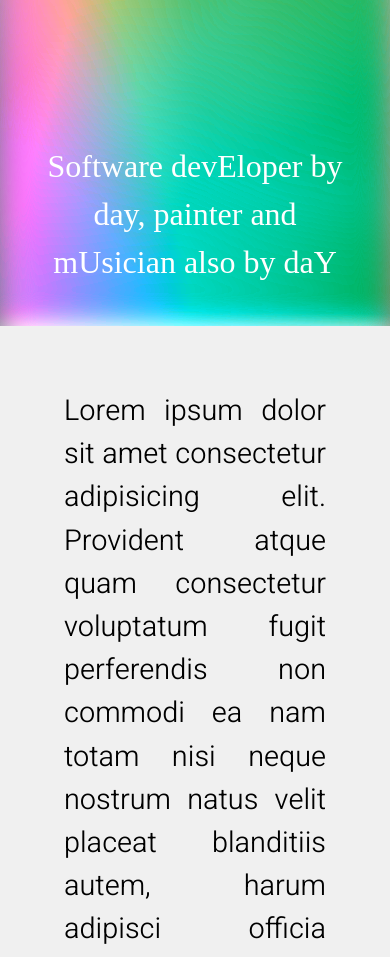
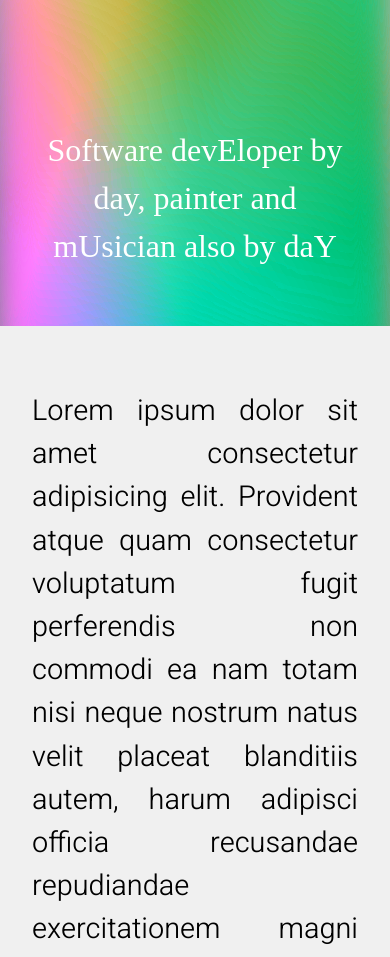
Before and after one commit to youngburi/homepage, a Next.js app: page / in a window 390 px wide. Shown: the part 518-1475 px from the top of the page. Built offline with nearby package versions, Linux system fonts and the light colour scheme; a web font is replaced by a local one.

Commit message:
smoother scroll, margins at small screen

```diff
--- a/components/background/Background.tsx
+++ b/components/background/Background.tsx
@@ -6,19 +6,23 @@ export const Background = () => {
   return (
     <Box
       position="fixed"
+      // height="120vh"
+      // width="120vw"
       left="0"
       top="0"
       right="0"
-      bottom="0"
+      bottom={["-10rem", "0"]}
       bg={gradientBackground}
     >
       <Box
         animation={`${backgroundAnimation} 40s Infinite`}
         position="fixed"
+        // height="120vh"
+        // width="120vw"
         left="0rem"
         top="0rem"
         right="0rem"
-        bottom="-3rem"
+        bottom={["-10rem", "0"]}
       />
     </Box>
   );
--- a/pages/index.tsx
+++ b/pages/index.tsx
@@ -1,5 +1,5 @@
 import { Box, Flex, Heading, Image, Text } from "@chakra-ui/react";
-import React, { useEffect } from "react";
+import React from "react";
 import { useInView } from "react-intersection-observer";
 import { Background } from "../components/background/Background";
 import { Square } from "../components/squares/SquareBox";
@@ -8,10 +8,6 @@ import { SquareGrid } from "../components/squares/SquareGrid";
 const IndexPage = () => {
   const [ref, inView] = useInView({
     threshold: 0.2,
-  });
-
-  useEffect(() => {
-    console.log(inView), [inView];
   });
 
   return (
@@ -27,7 +23,7 @@ const IndexPage = () => {
         <Flex alignItems="center">
           <Square
             color="transparent"
-            size={["4rem", "4rem", "clamp(1rem, 14vw, 11rem)"]}
+            size={["4rem", "4rem", "clamp(1rem, 14vw, 6rem)"]}
             borderRadius={["50%", "50%", "50%"]}
           >
             <Image
@@ -43,8 +39,8 @@ const IndexPage = () => {
             ml={["3", "3", "6"]}
             color="white"
             as="h1"
-            fontSize={["5rem", "5rem", "clamp(1rem, 20vw, 15rem)"]}
-            lineHeight={["3rem", "3rem", "clamp(1rem, 20vw, 12rem)"]}
+            fontSize={["5rem", "5rem", "clamp(1rem, 20vw, 6rem)"]}
+            lineHeight={["3rem", "3rem", "clamp(1rem, 20vw, 6rem)"]}
             mb={["-8px", "-8px", "clamp(-10px, -2vh, -20px)"]}
             transition="300ms ease"
             zIndex="5"
@@ -55,7 +51,7 @@ const IndexPage = () => {
           </Heading>
         </Flex>
         <Box display="grid" placeItems="center">
-          <SquareGrid size={["31vh", "42vh", "44vh"]}>
+          <SquareGrid size={["31vh", "38vh", "40vh"]}>
             <Square color="midnightblue" />
             <Square color="green" />
             <Square color="yellow" />
@@ -74,7 +70,7 @@ const IndexPage = () => {
           transition="300ms ease"
           fontSize={["2rem", "2rem", "clamp(1.5rem, 3.5vw, 4rem)"]}
           px={["4", "4", "4"]}
-          mb={["6"]}
+          mb={["10", "8", "6"]}
           // fontWeight={["bold"]}
         >
           Software devEloper by day, painter and mUsician also by daY
@@ -82,11 +78,11 @@ const IndexPage = () => {
       </Box>
       <Box
         position="relative"
-        mx={inView ? "0rem" : "3rem"}
-        px={inView ? "4rem" : "1rem"}
+        mx={inView ? ["0rem"] : ["1rem", "4rem"]}
+        px={inView ? ["2rem", "6rem"] : ["1rem", "2rem"]}
         pt={inView ? "4rem" : "1rem"}
         mt={inView ? "0rem" : "3rem"}
-        transition="400ms ease"
+        transition="300ms ease"
         bg="custom.lightbg"
         ref={ref}
         borderTopRadius={inView ? "0" : "2rem"}
@@ -96,7 +92,7 @@ const IndexPage = () => {
           fontSize={["1.8rem", "1.9rem", "clamp(2rem, 3vw, 2.5rem)"]}
           fontWeight="300"
           textAlign="justify"
-          transition="400ms ease"
+          transition="300ms ease"
         >
           <Text color="black">
             Lorem ipsum dolor sit amet consectetur adipisicing elit. Provident
@@ -113,7 +109,7 @@ const IndexPage = () => {
           fontWeight="700"
           textAlign="justify"
           pt={"2rem"}
-          transition="400ms ease"
+          transition="300ms ease"
         >
           <Text color="black">
             Lorem ipsum dolor sit amet consectetur adipisicing elit.
```
